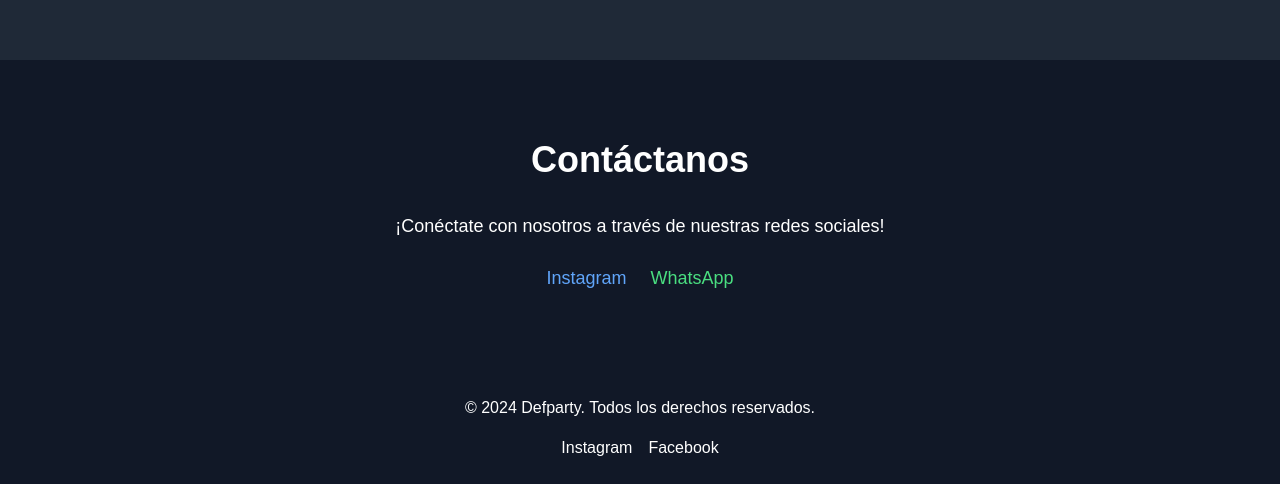
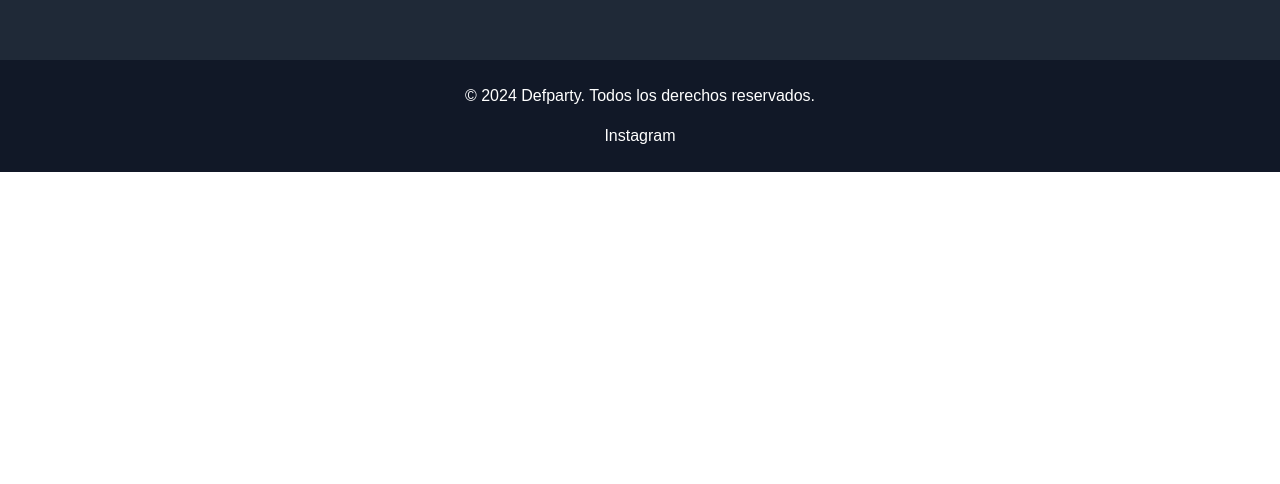
Before and after one commit to GeroBlacksmith/defparty__deftones, a Next.js app: page / in a window 1280 px wide. Shown: the part 2521-3005 px from the top of the page. After the commit the page ends 2693 px from the top, so only its background shows below. Built offline with nearby package versions, Linux system fonts and the light colour scheme.

Commit message:
quitada la seccion de contacto link en el futer y en el evento

```diff
--- a/app/page.tsx
+++ b/app/page.tsx
@@ -1,4 +1,5 @@
 import Image from "next/image";
+import Link from "next/link";
 
 export default function Home() {
   return (
@@ -42,12 +43,14 @@
             <li className="mb-4">
               <div className="bg-gray-700 p-6 rounded-lg shadow">
                 <div className="w-full flex flex-col items-center justify-center">
+                  <Link href="https://www.instagram.com/defparty__deftones/">
                   <Image
                     width={300}
                     height={600}
                     src="/images/evento-1.jpg"
                     alt="Flyer del evento"
-                  />
+                    />
+                    </Link>
                 </div>
                 <h3 className="text-2xl font-semibold">
                   En vivo en Spazio Morrigan, Junto los amigos de Sutura
@@ -90,50 +93,17 @@
         </div>
       </section>
 
-      {/* Contact Section */}
-      <section id="contact" className="py-20 px-6">
-        <div className="max-w-4xl mx-auto text-center">
-          <h2 className="text-4xl font-semibold mb-8">Contáctanos</h2>
-          <p className="text-lg mb-6">
-            ¡Conéctate con nosotros a través de nuestras redes sociales!
-          </p>
-          <div className="flex justify-center space-x-6">
-            <a
-              href="https://instagram.com/defparty__deftones" // Cambia este enlace por el de tu Instagram
-              target="_blank"
-              rel="noopener noreferrer"
-              className="text-blue-400 hover:text-blue-600 text-lg"
-            >
-              Instagram
-            </a>
-            <a
-              href="https://wa.me/1234567890" // Cambia este número por el de tu grupo de WhatsApp
-              target="_blank"
-              rel="noopener noreferrer"
-              className="text-green-400 hover:text-green-600 text-lg"
-            >
-              WhatsApp
-            </a>
-          </div>
-        </div>
-      </section>
+
       {/* Footer */}
       <footer className="bg-gray-900 py-6 text-center">
         <p>© 2024 Defparty. Todos los derechos reservados.</p>
         <div className="flex justify-center space-x-4 mt-4">
           <a
-            href="https://instagram.com/defparty_deftones"
+            href="https://instagram.com/defparty__deftones"
             target="_blank"
             className="hover:text-blue-500"
           >
             Instagram
-          </a>
-          <a
-            href="https://facebook.com/defparty"
-            target="_blank"
-            className="hover:text-blue-500"
-          >
-            Facebook
           </a>
         </div>
       </footer>
```
Also changed, not shown: sections/contact-section.tsx (added, +37 -0 lines).
